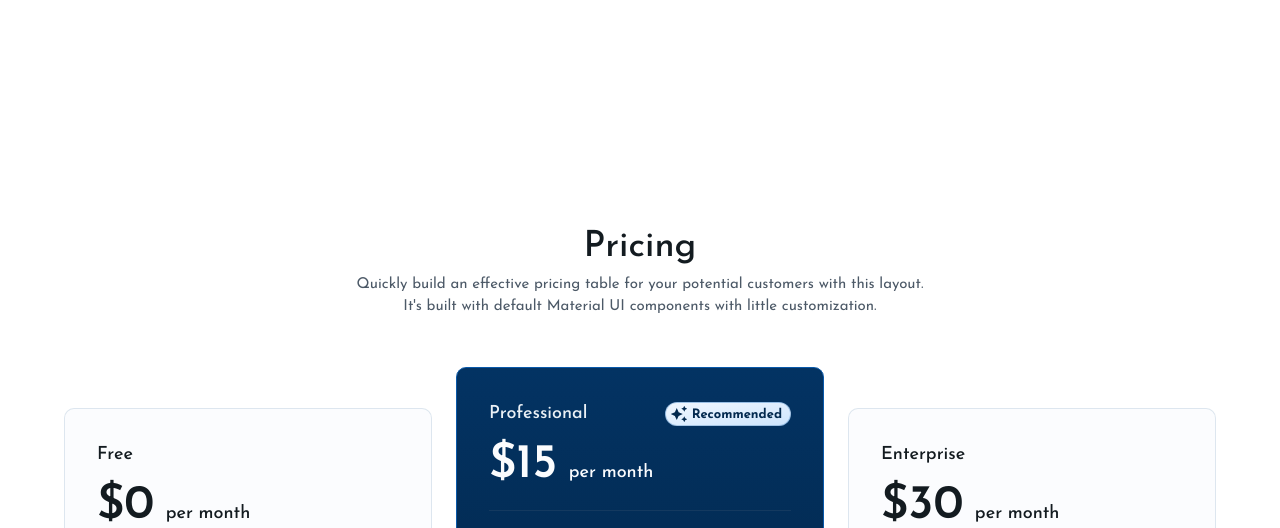
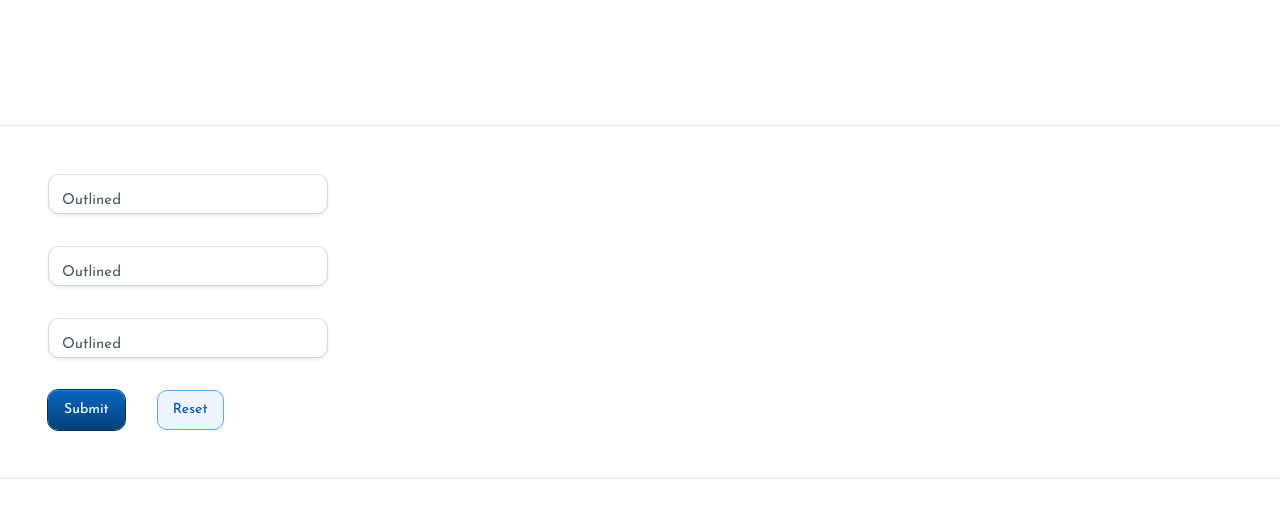
Before and after one commit to Ganesh-Mk/nitaiinnovations, a React (Vite) app in the folder frontend/: page / in a window 1280 px wide. Shown: the part 1580-2108 px from the top of the page. Built offline with nearby package versions, Linux system fonts and the light colour scheme.

Commit message:
contact component initial

```diff
--- /dev/null
+++ b/frontend/src/Components/ContactUsComp.jsx
@@ -0,0 +1,22 @@
+import { Button, Input, TextField } from "@mui/material";
+import React from "react";
+import "../Styles/contactUsComp.css";
+
+function ContactUsComp() {
+  return (
+    <div className="contactUs" id="contactUs">
+      <div className="leftContactUs">
+        <TextField id="outlined-basic" label="Outlined" variant="outlined" />
+        <TextField id="outlined-basic" label="Outlined" variant="outlined" />
+        <TextField id="outlined-basic" label="Outlined" variant="outlined" />
+        <div className="btnsContainer">
+          <Button variant="contained">Submit</Button>
+          <Button variant="outlined">Reset</Button>
+        </div>
+      </div>
+      <div className="RightContactUs"></div>
+    </div>
+  );
+}
+
+export default ContactUsComp;
--- a/frontend/src/Components/Features.jsx
+++ b/frontend/src/Components/Features.jsx
@@ -16,7 +16,7 @@ import ViewQuiltRoundedIcon from "@mui/icons-material/ViewQuiltRounded";
 const items = [
   {
     icon: <ViewQuiltRoundedIcon />,
-    title: "Cyber Security",
+    title: "Cyber Security - Penetration Testing",
     description:
       "Through real-time online connections with existing and potential customers, a company can convey information regarding its brand, product and service.",
     imageLight:
--- a/frontend/src/Components/Navbar.jsx
+++ b/frontend/src/Components/Navbar.jsx
@@ -65,6 +65,7 @@ function Navbar({ mode, toggleColorMode }) {
                 px: 0,
               }}
             >
+              <Link to="/" style={{ display: "grid", placeItems: "center" }}>
                 <img
                   src={"/images/nitaiLogo.png"}
                   style={{
@@ -75,6 +76,7 @@ function Navbar({ mode, toggleColorMode }) {
                   }}
                   alt="logo of sitemark"
                 />
+              </Link>
               <Box sx={{ display: { xs: "none", md: "flex" } }}>
                 <Link to="/" className="navItems">
                   <MenuItem sx={{ py: "6px", px: "12px" }}>
@@ -112,8 +114,7 @@ function Navbar({ mode, toggleColorMode }) {
                 variant="outlined"
                 size="small"
                 component="a"
-                href="/material-ui/getting-started/templates/sign-in/"
-                target="_blank"
+                href="#contactUs"
               >
                 Contact Us
               </Button>
@@ -171,8 +172,7 @@ function Navbar({ mode, toggleColorMode }) {
                       variant="outlined"
                       size="small"
                       component="a"
-                      href="/material-ui/getting-started/templates/sign-in/"
-                      target="_blank"
+                      href="#contactUs"
                     >
                       Contact Us
                     </Button>
--- a/frontend/src/Pages/Home.jsx
+++ b/frontend/src/Pages/Home.jsx
@@ -1,12 +1,10 @@
 import React from "react";
-import Box from "@mui/material/Box";
 import Divider from "@mui/material/Divider";
 import Hero from "../Components/Hero";
-import Pricing from "../Components/Pricing";
 import Features from "../Components/Features";
-import FAQ from "../Components/FAQ";
 import Footer from "../Components/Footer";
 import AboutUsComp from "../Components/AboutUsComp";
+import ContactUsComp from "../Components/ContactUsComp";
 
 export default function LandingPage() {
   return (
@@ -15,11 +13,14 @@ export default function LandingPage() {
       <Divider />
 
       <AboutUsComp />
+      <Divider />
+
       <Features />
-      <Pricing />
       <Divider />
-      <FAQ />
+
+      <ContactUsComp />
       <Divider />
+
       <Footer />
     </>
   );
--- /dev/null
+++ b/frontend/src/Styles/contactUsComp.css
@@ -0,0 +1,23 @@
+.contactUs{
+  width: 100%;
+  display: grid;
+  grid-template-columns: 1fr 1fr;
+  padding: 3rem;
+}
+.contactUs h3{
+  font-size: 1rem;
+  color: rgba(0, 0, 0, 0.461);
+  text-align: center;
+}
+.leftContactUs{
+  display: flex;
+  gap: 2rem;
+  justify-content: center;
+  align-items: flex-start;
+  flex-direction: column;
+}
+
+.btnsContainer{
+  display: flex;
+  gap: 2rem;
+}
--- a/frontend/src/Styles/index.css
+++ b/frontend/src/Styles/index.css
@@ -1,6 +1,7 @@
 @import url('https://fonts.googleapis.com/css2?family=Josefin+Sans:ital,wght@0,100..700;1,100..700');
 
 *{
+  scroll-behavior: smooth;
   font-family: "Josefin Sans", sans-serif;
   font-optical-sizing: auto;
   font-weight: bolder;
```
Lines whose indentation alone changed are shown as unchanged.
